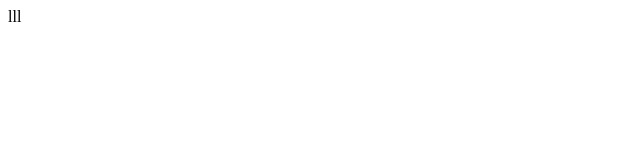
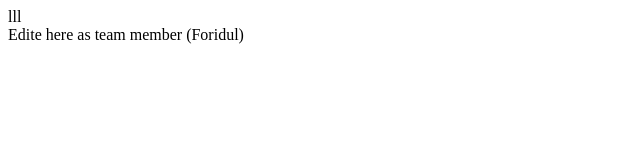
Before and after one commit to logic-legends-team/prac, a plain HTML site: page index.html in a window 1280 px wide. Shown: the whole page, without its empty margins (0-640 px from the left). Drawn offline with Linux system fonts and the light colour scheme.

Commit message:
added commit fast on repo

```diff
--- a/index.html
+++ b/index.html
@@ -7,5 +7,6 @@
   </head>
   <body>
     <div>lll</div>
+    <div>Edite here as team member (Foridul) </div>
   </body>
 </html>
```
